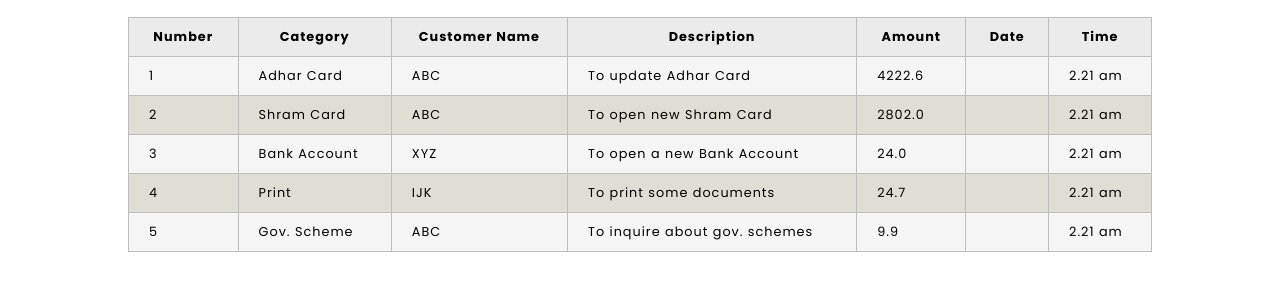
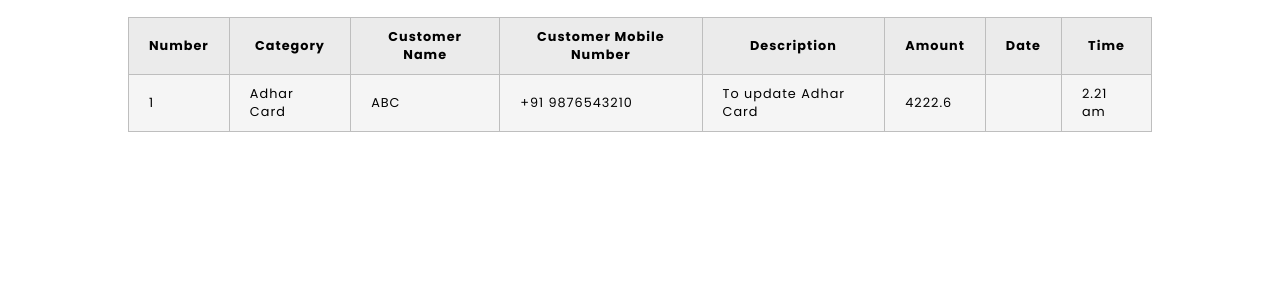
Before and after one commit to prathamsakhare/csc-dev, a plain HTML site: page index.html in a window 1280 px wide. Shown: the part 202-492 px from the top of the page. Drawn offline with Linux system fonts and the light colour scheme.

Commit message:
added png file

```diff
--- a/index.css
+++ b/index.css
@@ -57,12 +57,14 @@ table {
   border-collapse: collapse;
   letter-spacing: 1px;
   font-size: 0.8rem;
+  border-radius: 10%;
 }
 
 td,
 th {
   border: 1px solid rgb(190, 190, 190);
   padding: 10px 20px;
+  /* border-radius: 20%; */
 }
 
 th {
@@ -71,6 +73,7 @@ th {
 
 td {
   text-align: left;
+
 }
 
 tr:nth-child(even) td {
--- a/index.html
+++ b/index.html
@@ -95,27 +95,30 @@
       <table style="width:100%;">
         <thead>
           <tr>
-            <th scope="col">Number</th>
-            <th scope="col">Category</th>
-            <th scope="col">Customer Name</th>
-            <th scope="col">Description</th>
-            <th scope="col">Amount</th>
-            <th scope="col">Date</th>
-            <th scope="col">Time</th>
+            <th scope="col" class="col_heading col_number">Number</th>
+            <th scope="col" class="col_heading col_category">Category</th>
+            <th scope="col" class="col_heading col_cname">Customer Name</th>
+            <th scope="col" class="col_heading col_mobile">Customer Mobile Number</th>
+            <th scope="col" class="col_heading col_desc">Description</th>
+            <th scope="col" class="col_heading col_amt">Amount</th>
+            <th scope="col" class="col_heading col_date">Date</th>
+            <th scope="col" class="col_heading col_time">Time</th>
           </tr>
         </thead>
         <tbody>
-          <tr>
-            <td>1</td>
-            <td>Adhar Card</td>
-            <td>ABC</td>
-            <td>To update Adhar Card</td>
-            <td>4222.6</td>
-            <td class="current-date"></td>
-            <td>2.21 am</td>
+          <!-- TODO : Put the unique id for each row -->
+          <tr id="1">
+            <td class="number">1</td>
+            <td class="category">Adhar Card</td>
+            <td class="cname">ABC</td>
+            <td class="mobile">+91 9876543210</td>
+            <td class="desc">To update Adhar Card</td>
+            <td class="amt">4222.6</td>
+            <td class="date current-date"></td>
+            <td class="time">2.21 am</td>
           </tr>
 
-          <tr>
+          <!-- <tr>
             <td>2</td>
             <td>Shram Card</td>
             <td>ABC</td>
@@ -150,7 +153,7 @@
             <td>9.9</td>
             <td class="current-date"></td>
             <td>2.21 am</td>
-          </tr>
+          </tr> -->
         </tbody>
       </table>
     </main>
```
Also changed, not shown: Untitled.png (added).
